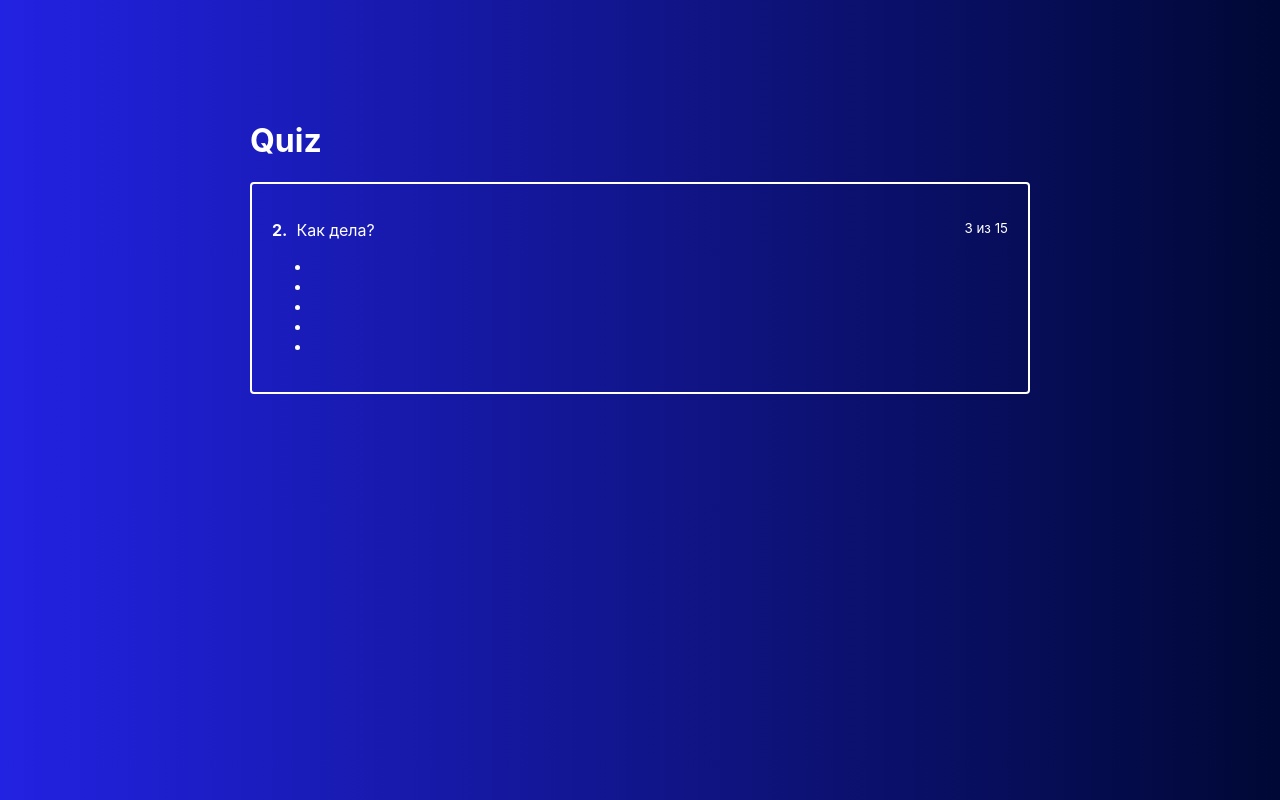
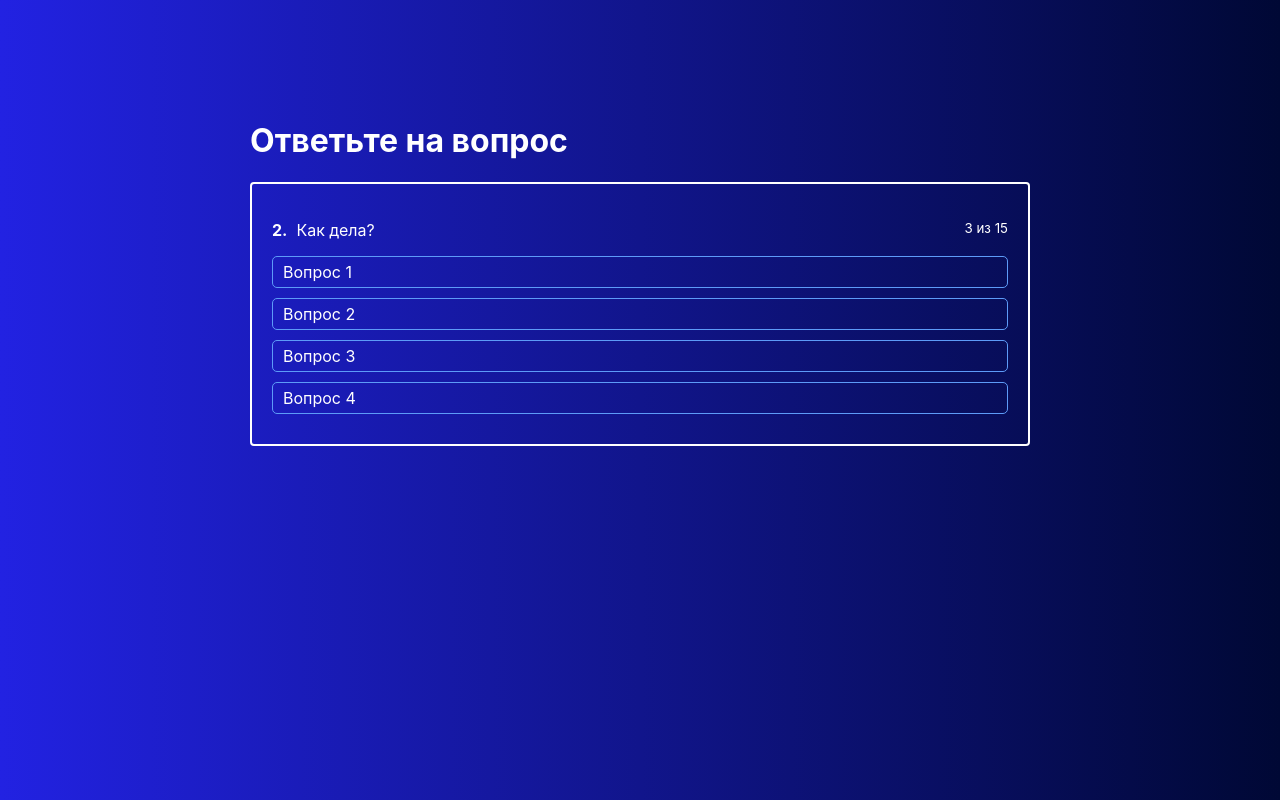
Before and after one commit to jSolis73/react-app, a React app: page / in a window 1280 px wide. Built offline with nearby package versions, Linux system fonts and the light colour scheme.

Commit message:
add answerslist, styling quiz

```diff
--- a/src/components/ActiveQuiz/ActiveQuiz.js
+++ b/src/components/ActiveQuiz/ActiveQuiz.js
@@ -1,5 +1,6 @@
 import React from 'react'
 import './ActiveQuiz.css'
+import AnswersList from './AnswersList/AnswersList'
 
 const ActiveQuiz = props => (
 	<div className="ActiveQuiz">
@@ -11,13 +12,9 @@
 			<small>3 из 15</small>
 		</p>
 
-		<ul>
-			<li></li>
-			<li></li>
-			<li></li>
-			<li></li>
-			<li></li>
-		</ul>
+		<AnswersList
+			answers={props.answers}
+		/>
 	</div>
 )
 
--- /dev/null
+++ b/src/components/ActiveQuiz/AnswersList/AnswerItem/AnswerItem.css
@@ -0,0 +1,12 @@
+.AnswerItem {
+	border: 1px solid rgb(93, 155, 248);
+	border-radius: 5px;
+	padding: 5px 10px;
+	margin-bottom: 10px;
+	cursor: pointer;
+}
+
+.AnswerItem:hover {
+	background: rgb(47, 88, 223);
+	transition: background .3s ease-in-out;
+}
--- /dev/null
+++ b/src/components/ActiveQuiz/AnswersList/AnswerItem/AnswerItem.js
@@ -0,0 +1,12 @@
+import React from 'react'
+import './AnswerItem.css'
+
+const AnswerItem = props => {
+	return (
+		<li className="AnswerItem">
+			{ props.answer.text }
+		</li>
+	)
+}
+
+export default AnswerItem
--- /dev/null
+++ b/src/components/ActiveQuiz/AnswersList/AnswersList.css
@@ -0,0 +1,5 @@
+.AnswersList {
+	list-style: none;
+	margin: 0;
+	padding: 0;
+}
--- /dev/null
+++ b/src/components/ActiveQuiz/AnswersList/AnswersList.js
@@ -0,0 +1,18 @@
+import React from 'react'
+import './AnswersList.css'
+import AnswerItem from './AnswerItem/AnswerItem'
+
+const AnswersList = props => (
+	<ul className="AnswersList">
+		{props.answers.map((answer, index) => {
+			return (
+				<AnswerItem
+					key={index}
+					answer={answer}
+				/>
+			)
+		})}
+	</ul>
+)
+
+export default AnswersList
--- a/src/containers/Quiz/Quiz.js
+++ b/src/containers/Quiz/Quiz.js
@@ -4,14 +4,25 @@
 
 class Quiz extends Component {
 	state = {
-		quiz: []
+		quiz: [
+			{
+				answers: [
+					{text: 'Вопрос 1'},
+					{text: 'Вопрос 2'},
+					{text: 'Вопрос 3'},
+					{text: 'Вопрос 4'},
+				]
+			}
+		]
 	}
 	render() {
 		return (
 			<div className='Quiz'>
 				<div className='mainQuiz'>
-					<h1>Quiz</h1>
-					<ActiveQuiz />
+					<h1>Ответьте на вопрос</h1>
+					<ActiveQuiz
+						answers={this.state.quiz[0].answers}
+					/>
 				</div>
 			</div>
 		)
```
